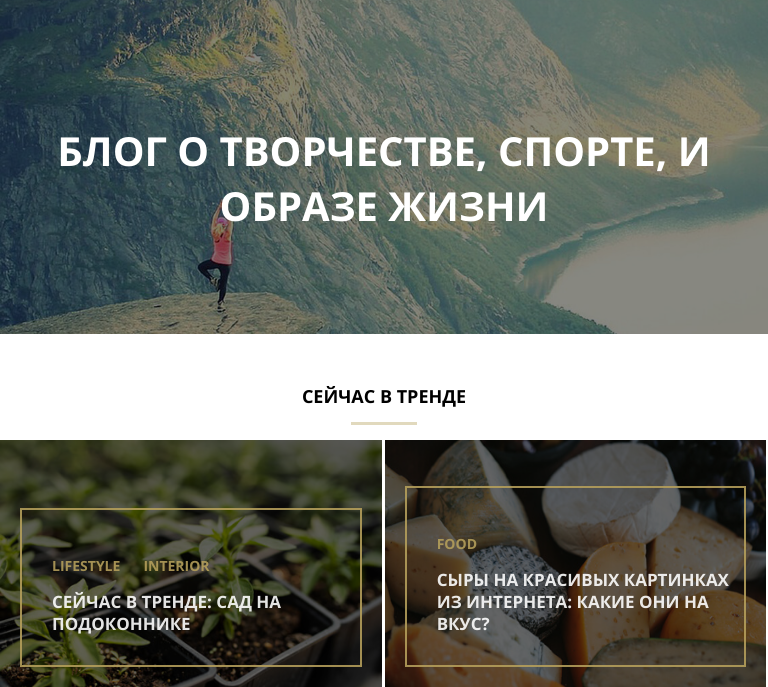
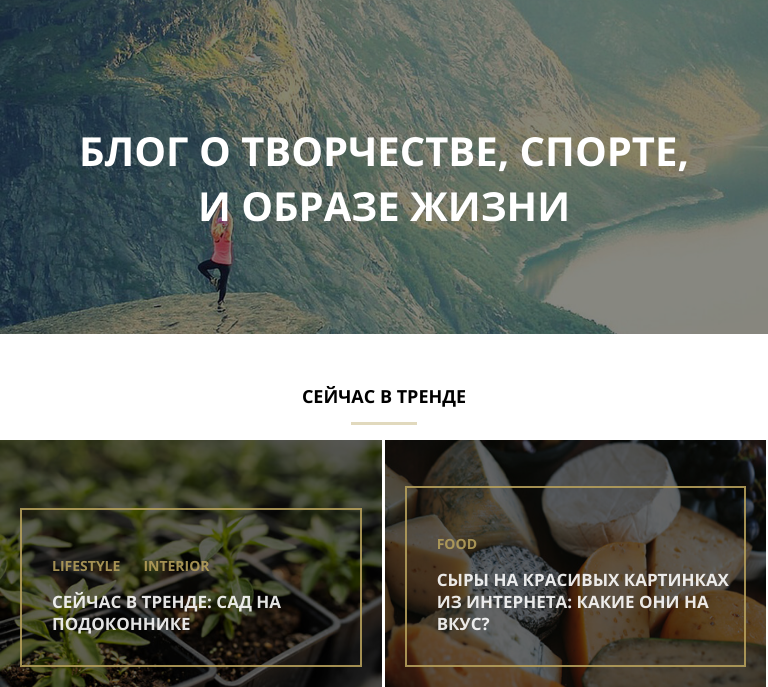
Before and after one commit to Asanbekov-N/MQ-Diplom, a plain HTML site: page index.html in a window 768 px wide. Shown: the part 80-767 px from the top of the page. Drawn offline with Linux system fonts and the light colour scheme; files whose address does not match are found by name.

Commit message:
Second finaly change

```diff
--- a/CSS/style.css
+++ b/CSS/style.css
@@ -727,6 +727,9 @@ input {
   }
 
   .welcome-title {
+    max-width: 620px;
+    margin-left: auto;
+    margin-right: auto;
     line-height: 1.37;
     font-size: 40px;
     padding: 100px 42px 100px 42px;
```
